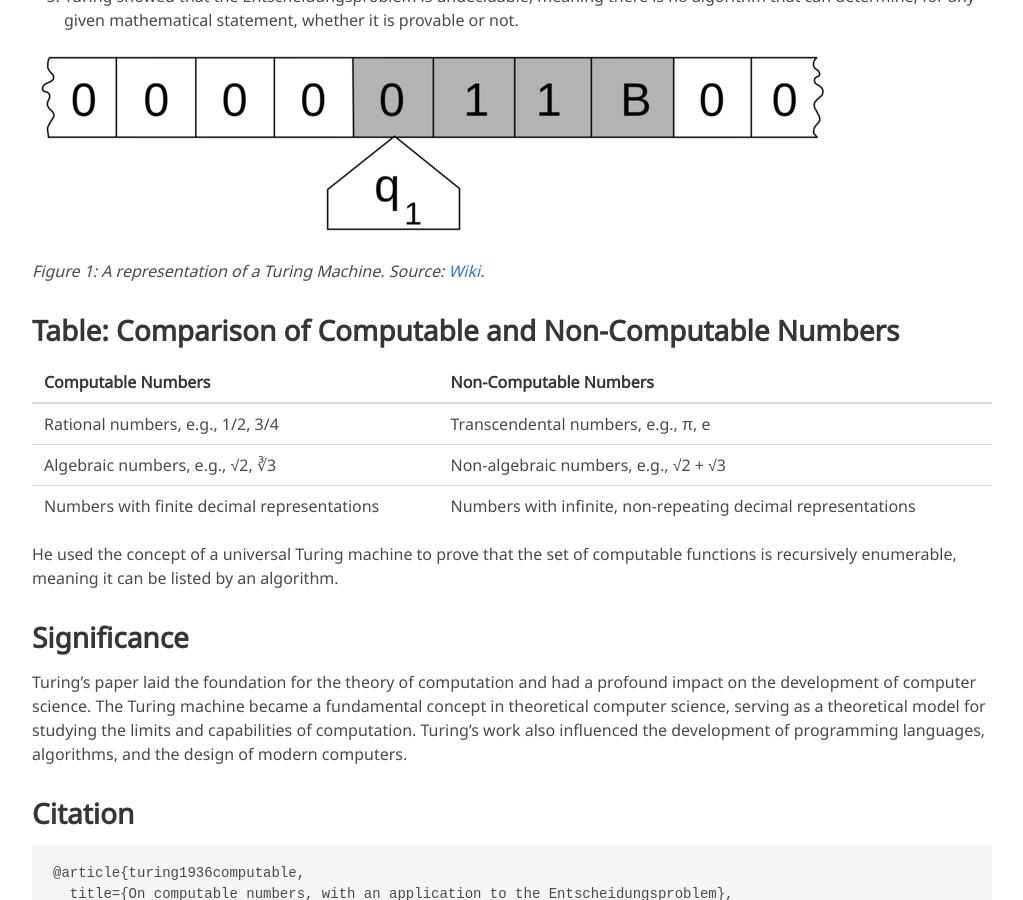
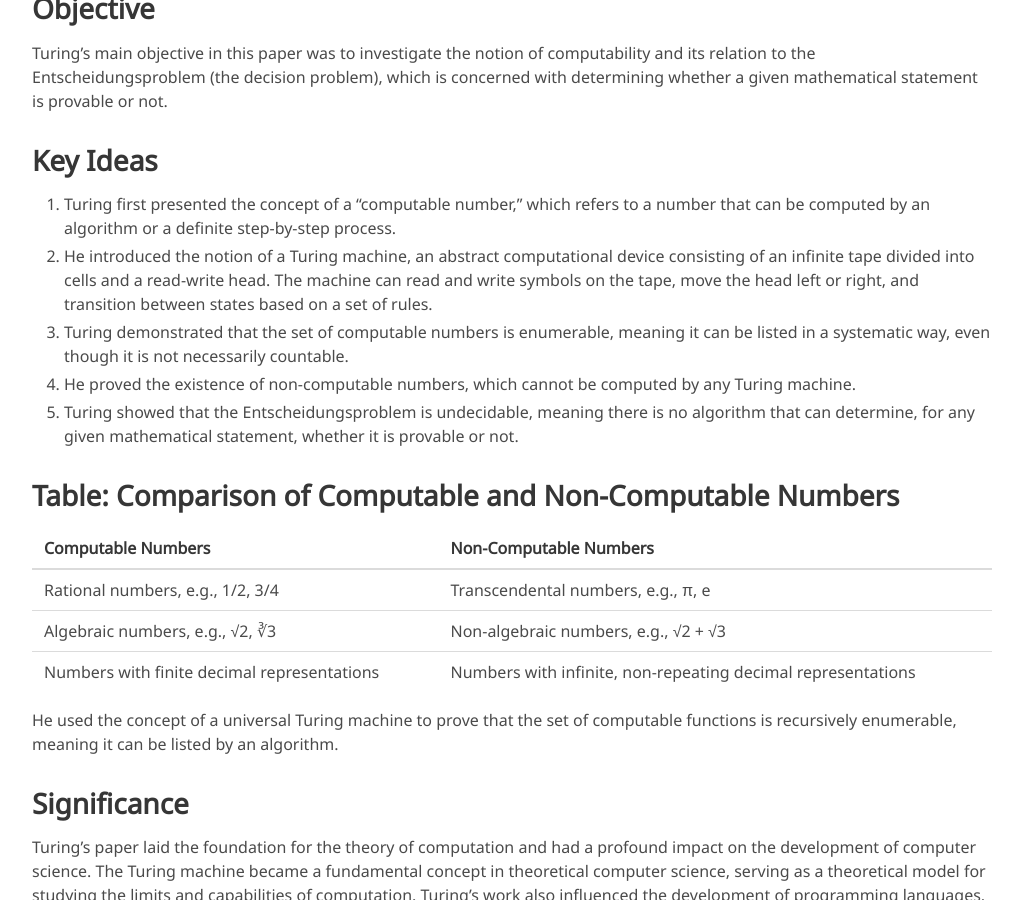
Before and after one commit to imyoungchae/MulPhyLM, a Jekyll site: the page built from index.md, in a window 1280 px wide and 900 px high, scrolled down 1580 px. Shown: the whole window, without its empty margins (128-1151 px from the left). Built offline with Jekyll 4.4.1, drawn with Linux system fonts in a browser that asks for light colours; some web fonts are replaced.

Commit message:
Update index.md

```diff
--- a/index.md
+++ b/index.md
@@ -42,9 +42,7 @@ Turing's main objective in this paper was to investigate the notion of computabi
 4. He proved the existence of non-computable numbers, which cannot be computed by any Turing machine.
 5. Turing showed that the Entscheidungsproblem is undecidable, meaning there is no algorithm that can determine, for any given mathematical statement, whether it is provable or not.
 
-![Turing Machine](/static/image/Turing_machine.png)
 
-*Figure 1: A representation of a Turing Machine. Source: [Wiki](https://en.wikipedia.org/wiki/Turing_machine).*
 
 ## Table: Comparison of Computable and Non-Computable Numbers
 
```
Also changed, not shown: other parts of index.md (+1 -1 lines).
